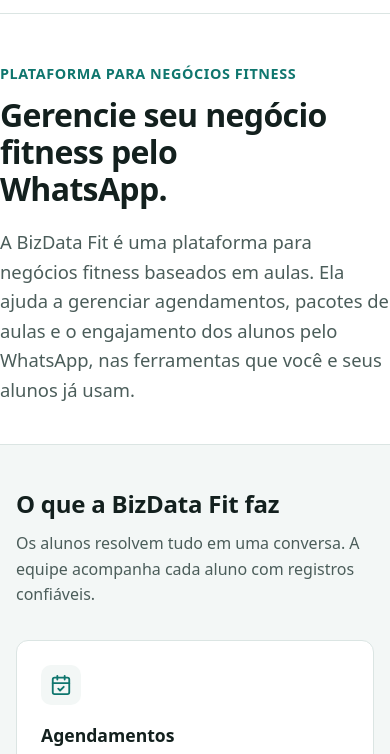
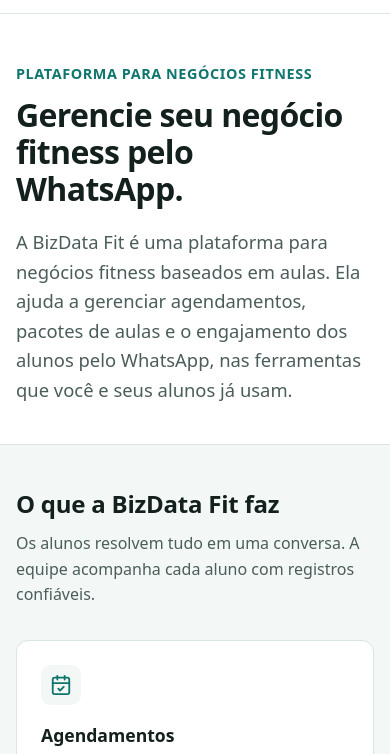
Before and after one commit to vitorhmf/bizdatafit-site, a plain HTML site: page index.html in a window 390 px wide. Shown: the part 51-805 px from the top of the page. Drawn offline with Linux system fonts and the light colour scheme.

Commit message:
Keep the side gutter on the hero
Co-Authored-By: Claude Opus 5.5 <noreply@anthropic.com>

```diff
--- a/index.html
+++ b/index.html
@@ -53,7 +53,7 @@
   }
   nav a { color: var(--muted); text-decoration: none; margin-left: 20px; font-size: 0.95rem; }
   nav a:hover { color: var(--brand); }
-  .hero { padding: 72px 0 56px; }
+  .hero { padding-top: 72px; padding-bottom: 56px; }
   .eyebrow { color: var(--brand); font-weight: 600; font-size: 0.9rem; letter-spacing: 0.04em; text-transform: uppercase; margin: 0 0 12px; }
   h1 { font-size: clamp(2rem, 5vw, 3.1rem); line-height: 1.15; margin: 0 0 20px; max-width: 18ch; letter-spacing: -0.02em; }
   .lead { font-size: 1.15rem; color: var(--muted); max-width: 60ch; margin: 0; }
@@ -82,7 +82,7 @@
   }
   @media (max-width: 560px) {
     nav { display: none; }
-    .hero { padding: 48px 0 40px; }
+    .hero { padding-top: 48px; padding-bottom: 40px; }
     section { padding: 44px 0; }
   }
 </style>
```
